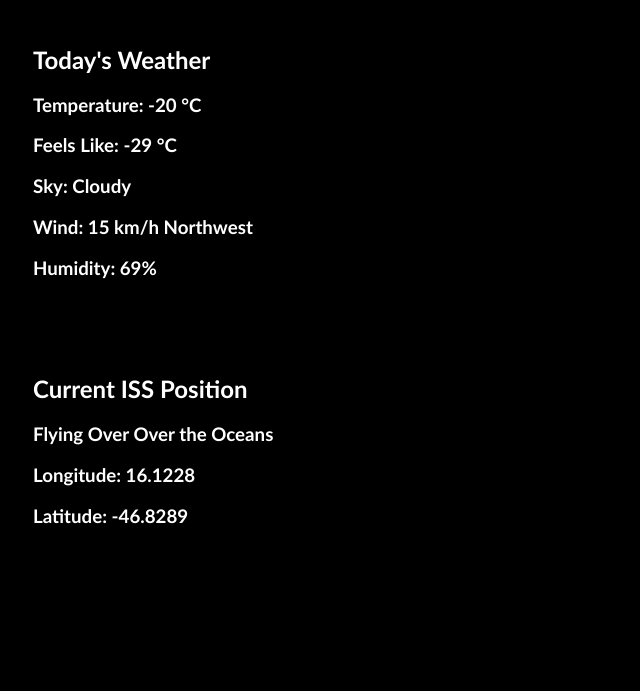
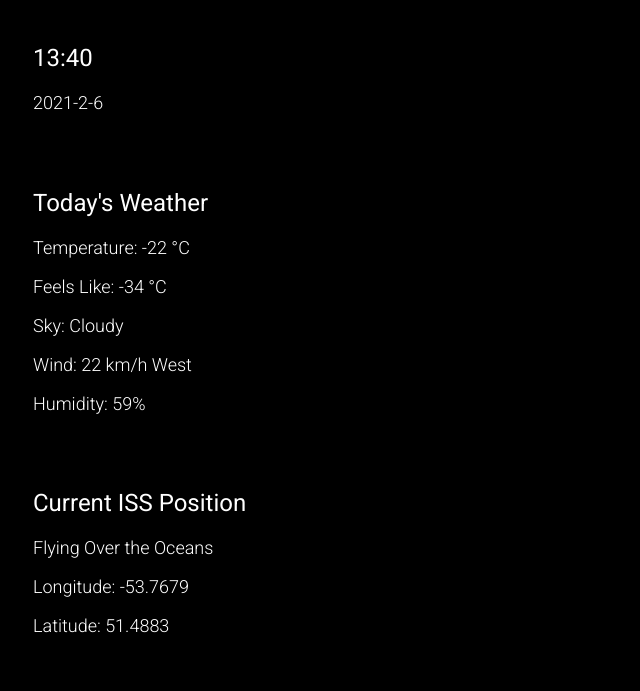
Before and after one commit to Ryan-Awad/Smart-Mirror, a plain HTML site: page GUI/gui.html in a window 1280 px wide. Shown: the part 109-800 px from the top of the page, without its empty margins (0-640 px from the left). Drawn offline with Linux system fonts and the light colour scheme.

Commit message:
added time feature

```diff
--- a/GUI/data.json
+++ b/GUI/data.json
@@ -1 +1 @@
-[{"temp":"-20 °C","feels":"-29 °C","sky":"Cloudy","wind":"15 km/h Northwest","humidity":"69%"},{"location":"Over the Oceans","lon":16.1228,"lat":-46.8289}]
+[{"temp":"-22 °C","feels":"-34 °C","sky":"Cloudy","wind":"22 km/h West","humidity":"59%"},{"location":"the Oceans","lon":-53.7679,"lat":51.4883},{"day":6,"month":2,"year":2021,"hours":13,"minutes":"40"}]
--- a/GUI/gui.css
+++ b/GUI/gui.css
@@ -1,6 +1,15 @@
 body {
     background-color: #000;
     color: #fff;
-    font-family: 'Trebuchet MS', sans-serif;
+    font-family: 'Roboto', sans-serif;
     padding: 25px;
 }
+
+#feature p {
+    font-weight: 300;
+    font-size:18px;
+}
+
+#feature h2 {
+    font-weight: 400;
+}
--- a/GUI/gui.html
+++ b/GUI/gui.html
@@ -1,25 +1,36 @@
 <!DOCTYPE html>
 <html>
     <head>
-        <link rel=stylesheet href='gui.css'/>
+        <link rel='stylesheet' type='text/css' href='gui.css'/>
+        <link rel="preconnect" href="https://fonts.gstatic.com">
+        <link href="https://fonts.googleapis.com/css2?family=Roboto:wght@100;300;400&display=swap" rel="stylesheet">
     </head>
     <body>
         <script type="text/javascript" src='gui.js'></script>
 
-        <h1>Hello, Ryan Awad</h1>
+        <h1 style='font-weight: 300;'>Hello, Ryan Awad</h1>
         <br>
-        <h2>Today's Weather</h2>
-        <h3 id='weather-display1'>Temperature: </h3>
-        <h3 id='weather-display2'>Feels Like: </h3>
-        <h3 id='weather-display3'>Sky: </h3>
-        <h3 id='weather-display4'>Wind: </h3>
-        <h3 id='weather-display5'>Humidity: </h3>
+        <div id='feature' class='time-div'>
+            <h2 id='time-display'>12:36</h2>
+            <p id='date-display'>2021-2-6</p>
+        </div>
 
-        <br><br><br>
+        <br><br>
+        <div id='feature' class='weather-div'>
+            <h2>Today's Weather</h2>
+            <p id='weather-display1'>Temperature: </p>
+            <p id='weather-display2'>Feels Like: </p>
+            <p id='weather-display3'>Sky: </p>
+            <p id='weather-display4'>Wind: </p>
+            <p id='weather-display5'>Humidity: </p>
+        </div>
 
-        <h2>Current ISS Position</h2>
-        <h3 id='iss-display1'>Flying Over </h3>
-        <h3 id='iss-display2'>Longitude: </h3>
-        <h3 id='iss-display3'>Latitude: </h3>
+        <br><br>
+        <div id='feature' class='iss-div'>
+            <h2>Current ISS Position</h2>
+            <p id='iss-display1'>Flying Over </p>
+            <p id='iss-display2'>Longitude: </p>
+            <p id='iss-display3'>Latitude: </p>
+        </div>
     </body>
 </html>
--- a/GUI/gui.js
+++ b/GUI/gui.js
@@ -13,11 +13,22 @@
 loadData(function(response) {
     var jsonData = JSON.parse(response);
 
+    // Time feature
+    var day = jsonData[2].day;
+    var month = jsonData[2].month;
+    var year = jsonData[2].year;
+    var hours = jsonData[2].hours;
+    var minutes = jsonData[2].minutes;
+    document.getElementById('time-display').innerHTML = hours + ':' + minutes;
+    document.getElementById('date-display').innerHTML = year + '-' + month + '-' + day;
+
+    // Weather feature
     const weatherDataKeys = Object.keys(jsonData[0]);
     for (var i = 0; i < 5; i++) {
         document.getElementById('weather-display' + (i + 1)).innerHTML += jsonData[0][weatherDataKeys[i]];
     }
 
+    // ISS feature
     const issDataKeys = Object.keys(jsonData[1]);
     for (var i = 0; i < 3; i++) {
         document.getElementById('iss-display' + (i + 1)).innerHTML += jsonData[1][issDataKeys[i]];
```
Also changed, not shown: features/date.js (added, +20 -0 lines), server.js (+10 -0 lines), README.md.
